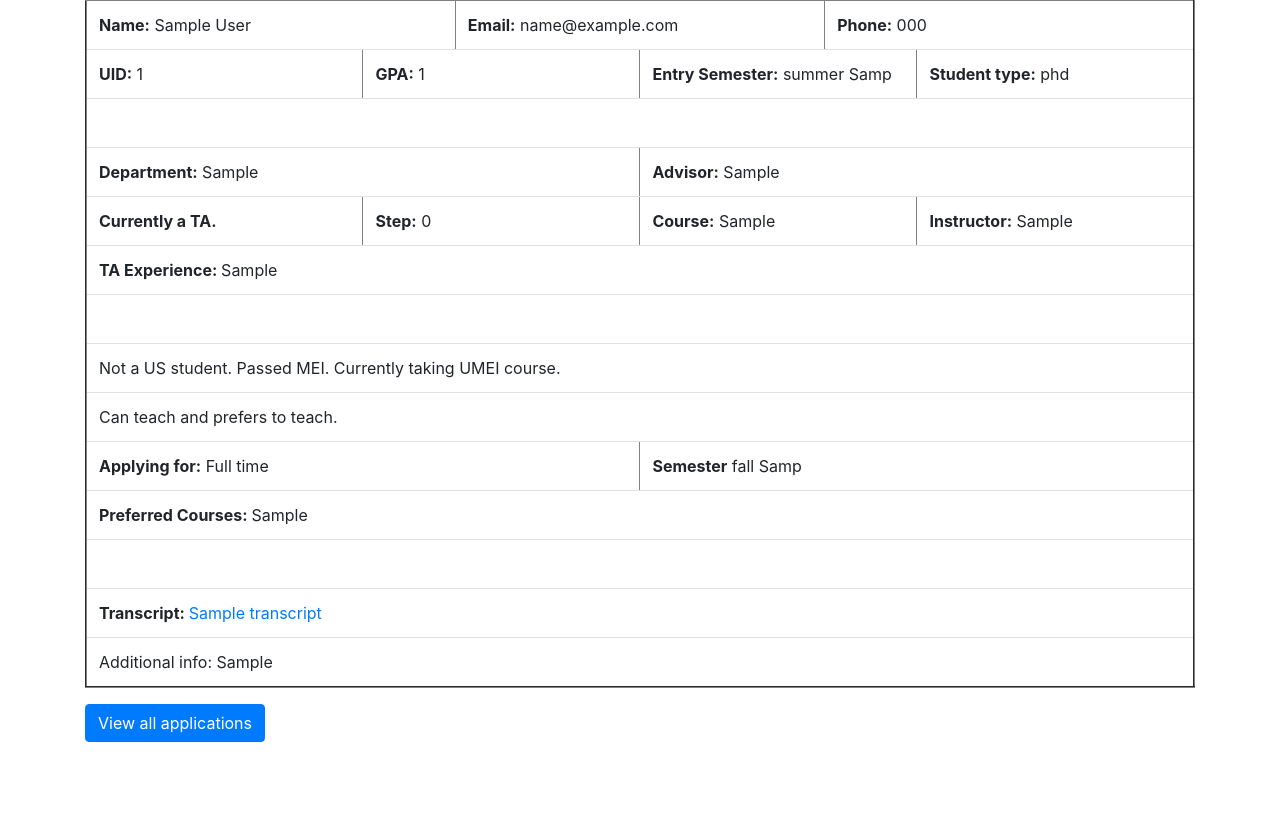
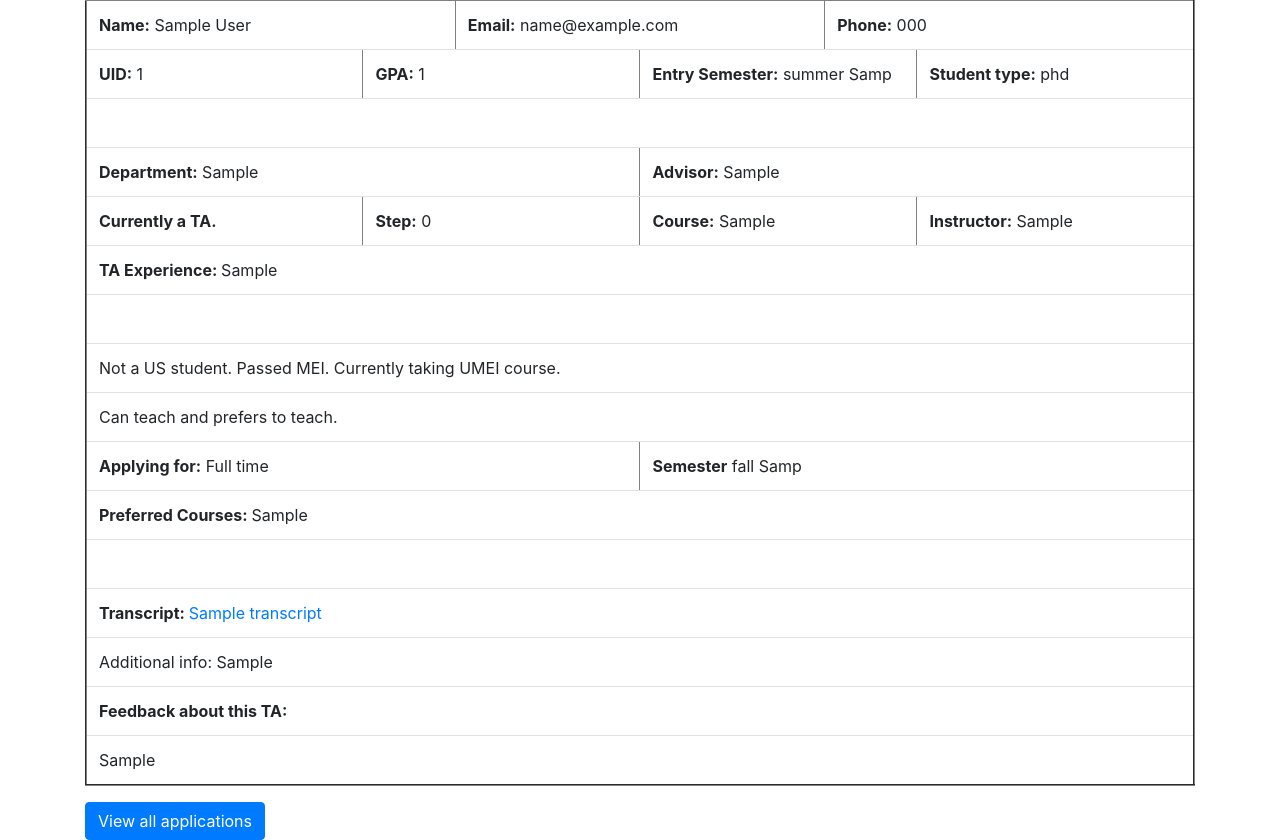
Before and after one commit to jasunbourne/cmsc389, a PHP site: page /displayApplication.php?id=1 in a window 1280 px wide. Shown: the part 373-1213 px from the top of the page. Before the commit the page ends 1115 px from the top, so only its background shows below. Run offline with PHP 8.4, Linux system fonts and the light colour scheme; tables that the repository leaves empty hold one stand-in row (values such as "Sample post"); some libraries are stand-ins or nearby versions.

Commit message:
Show feedback about a TA

```diff
--- a/Code/showApplication.php
+++ b/Code/showApplication.php
@@ -56,6 +56,20 @@ function showApplication($directoryID)
             mysqli_free_result($result);
         }
 
+        $feedback = "<tr><td colspan='12'><b>Feedback about this TA:</b></td></tr>";
+        $sqlQuery = "SELECT * FROM `feedback` WHERE directory_id = '$directoryID'";
+        $result = $db_connection->query($sqlQuery);
+        if ($result) {
+            if (mysqli_num_rows($result) > 0) {
+                while ($row = mysqli_fetch_assoc($result)) {
+                    $feedback .= "<tr><td colspan='12'>{$row['feedback']}</td></tr>";
+                }
+            } else {
+                $preferredCourses = "None";
+            }
+            mysqli_free_result($result);
+        }
+
         $transcript = "";
         $sqlQuery = "select name from $table where directory_id = '{$directoryID}'";
         $result = $db_connection->query($sqlQuery);
@@ -101,6 +115,7 @@ function showApplication($directoryID)
                     <tr><td colspan="12">&nbsp;</td></tr>
                     <tr><td colspan="12"><b>Transcript: </b> $transcript</td></tr>
                     <tr><td colspan="12">Additional info: {$recordArray['additional_info']}</td></tr>
+                    $feedback
                 </table>
             </div>
 EOBODY;
```
